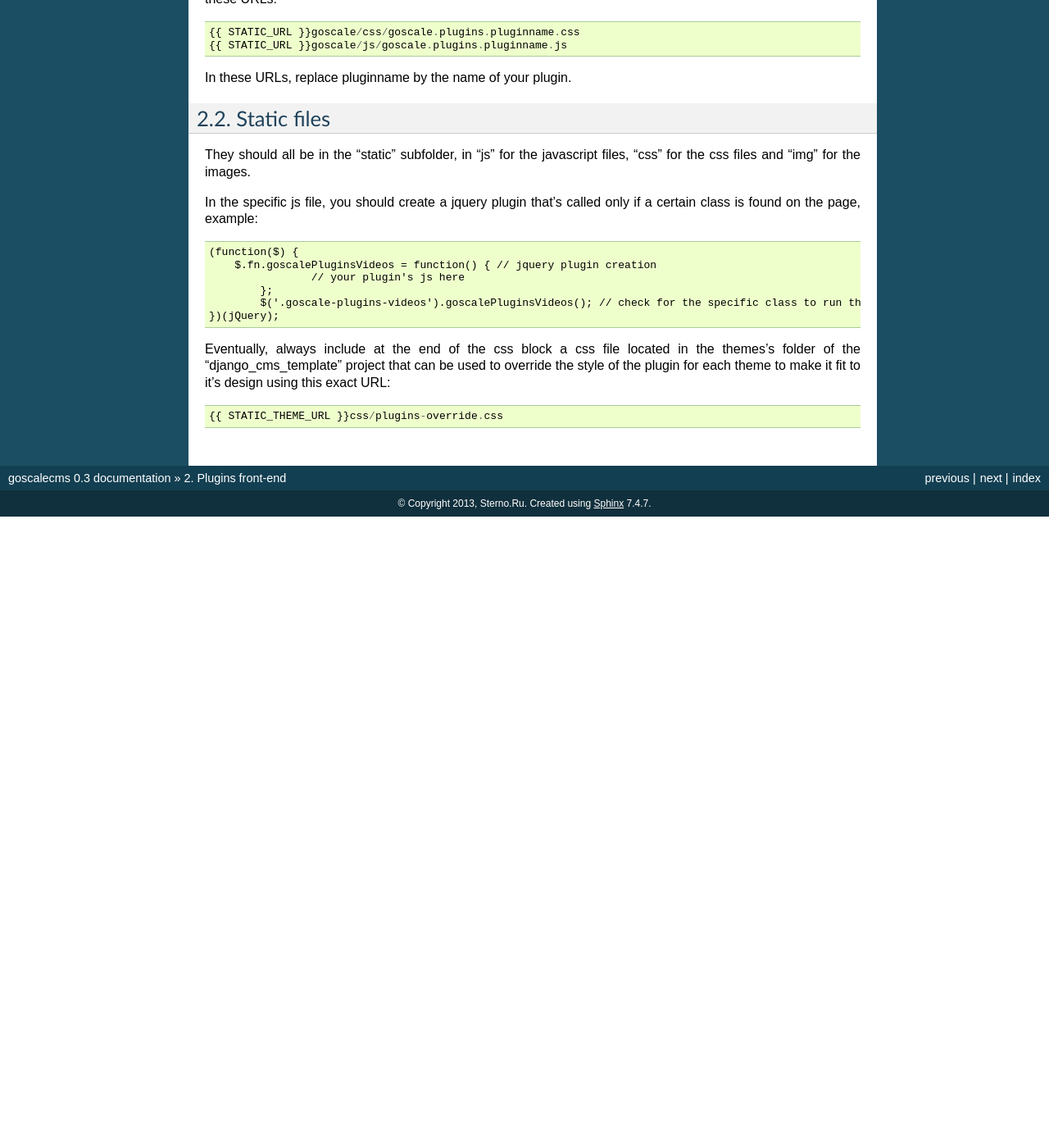
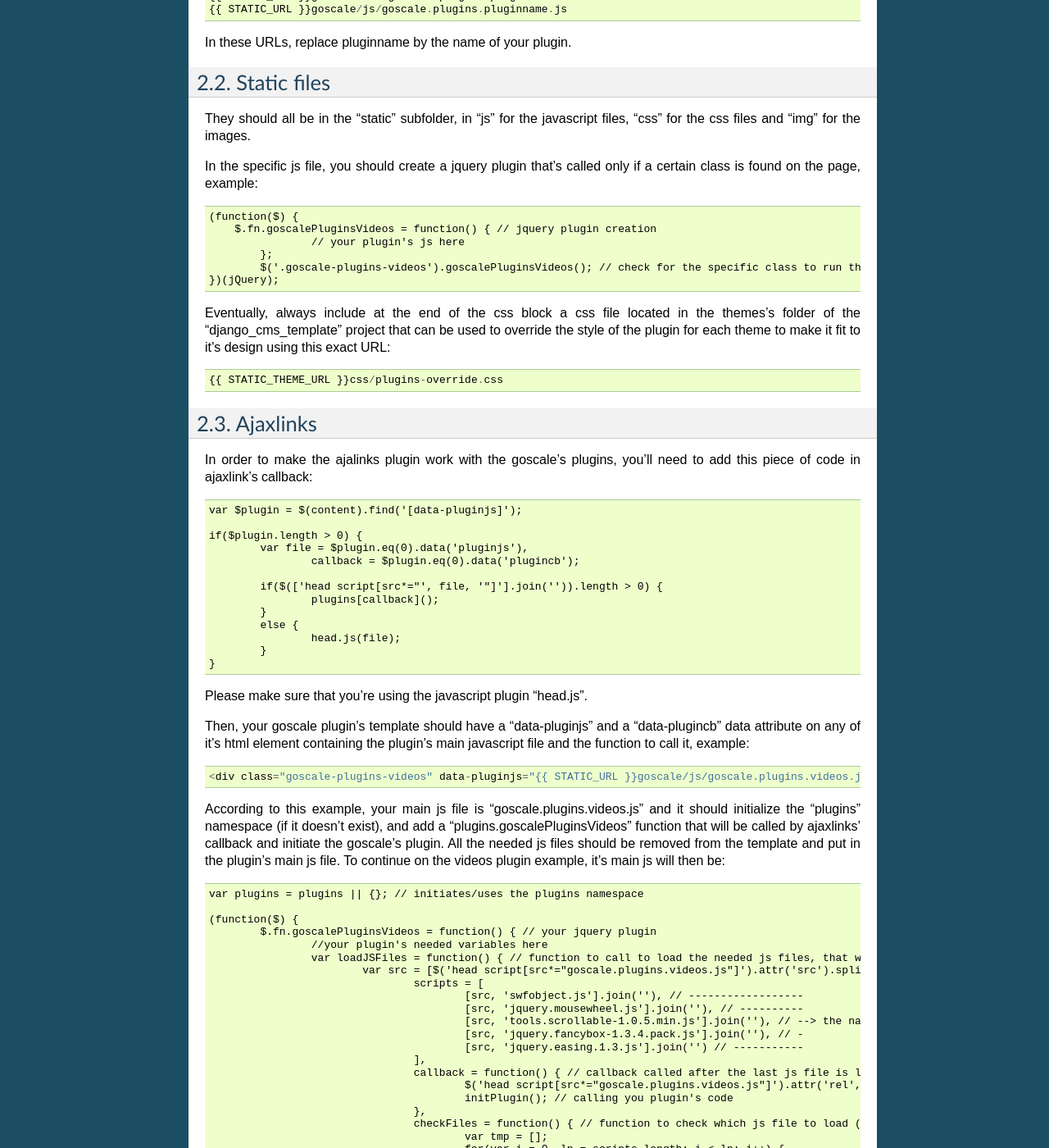
Before and after one commit to sternoru/goscalecms, a Sphinx documentation site: the page built from docs/plugins_frontend.rst, in a window 1280 px wide and 1400 px high, scrolled down 629 px. Shown: the whole window at 82% size. Built offline with Sphinx 7.4.7, drawn with Linux system fonts in a browser that asks for light colours; before the commit the page ends 1259 px from its top, so only the background shows below that; some of the changed text lies outside the part shown.

Commit message:
#10 - Closed

```diff
--- a/docs/plugins_frontend.rst
+++ b/docs/plugins_frontend.rst
@@ -14,9 +14,7 @@ In all these templates you have access to 2 main variables :
 * {{ title }} : a string containing the title of the page, set in the "title" field of a plugin in the admin
 * {{ posts }} : a dictionary containig the content to display on the page (videos, rss feeds, pictures, ...)
 
-Then, each plugin has it's own specific secondary variables to display additional information or choose a specific layout. You can check all the variables available and their content at any time by adding this line to a template: ::
-
-	<textarea>{{ debug }}</textarea>
+Then, each plugin has it's own specific secondary variables to display additional information or choose a specific layout.
 
 For each new plugin, always use the same structure as the other plugin's templates (to include the base css and js files). To include plugin's specific js and css files (used by dependencies like jquery plugins), use these URLs: ::
 
@@ -48,3 +46,114 @@ In the specific js file, you should create a jquery plugin that's called only if
 Eventually, always include at the end of the css block a css file located in the themes's folder of the "django_cms_template" project that can be used to override the style of the plugin for each theme to make it fit to it's design using this exact URL: ::
 
 	{{ STATIC_THEME_URL }}css/plugins-override.css
+
+
+2.3. Ajaxlinks
+-----------------
+
+In order to make the ajalinks plugin work with the goscale's plugins, you'll need to add this piece of code in ajaxlink's callback: ::
+
+	var $plugin = $(content).find('[data-pluginjs]');
+
+	if($plugin.length > 0) {
+		var file = $plugin.eq(0).data('pluginjs'),
+			callback = $plugin.eq(0).data('plugincb');
+
+		if($(['head script[src*="', file, '"]'].join('')).length > 0) {
+			plugins[callback]();
+		}
+		else {
+			head.js(file);
+		}
+	}
+
+Please make sure that you're using the javascript plugin "head.js".
+
+Then, your goscale plugin's template should have a "data-pluginjs" and a "data-plugincb" data attribute on any of it's html element containing the plugin's main javascript file and the function to call it, example: ::
+
+	<div class="goscale-plugins-videos" data-pluginjs="{{ STATIC_URL }}goscale/js/goscale.plugins.videos.js" data-plugincb="goscalePluginsVideos">
+
+According to this example, your main js file is "goscale.plugins.videos.js" and it should initialize the "plugins" namespace (if it doesn't exist), and add a "plugins.goscalePluginsVideos" function that will be called by ajaxlinks' callback and initiate the goscale's plugin. All the needed js files should be removed from the template and put in the plugin's main js file. To continue on the videos plugin example, it's main js will then be: ::
+
+	var plugins = plugins || {}; // initiates/uses the plugins namespace
+
+	(function($) {
+		$.fn.goscalePluginsVideos = function() { // your jquery plugin
+			//your plugin's needed variables here
+			var loadJSFiles = function() { // function to call to load the needed js files, that were in the plugin's template before
+				var src = [$('head script[src*="goscale.plugins.videos.js"]').attr('src').split('goscale/js/')[0], 'goscale/js/'].join(''),
+					scripts = [
+						[src, 'swfobject.js'].join(''), // ------------------
+						[src, 'jquery.mousewheel.js'].join(''), // ----------
+						[src, 'tools.scrollable-1.0.5.min.js'].join(''), // --> the names of the js files taken from the template
+						[src, 'jquery.fancybox-1.3.4.pack.js'].join(''), // -
+						[src, 'jquery.easing.1.3.js'].join('') // -----------
+					],
+					callback = function() { // callback called after the last js file is loaded
+						$('head script[src*="goscale.plugins.videos.js"]').attr('rel', 'ready'); // this js file's name
+						initPlugin(); // calling you plugin's code
+					},
+					checkFiles = function() { // function to check which js file to load (if they aren't already loaded by any other plugin)
+						var tmp = [];
+						for(var i = 0, ln = scripts.length; i < ln; i++) {
+							if($(['head script[src*="', scripts[i], '"]'].join('')).length == 0) {
+								tmp.push(scripts[i]);
+							}
+						}
+						scripts = tmp;
+					},
+					loadJSFile = function(filename, last) { // function to load the remaining needed js files
+						var fileref = document.createElement('script');
+						fileref.type = 'text/javascript';
+						fileref.src = filename;
+						if(last) {
+							fileref.onload = callback;
+						}
+						document.getElementsByTagName("head")[0].appendChild(fileref);
+					};
+
+				checkFiles(); // checking which js files to load
+				if(scripts.length == 0) { // if no files to load, calling your plugin's code
+					callback();
+				}
+				else { // else loading all the needed js files
+					for(var i = 0, ln = scripts.length; i < ln; i++) {
+						loadJSFile(scripts[i], (i == (ln - 1)));
+					}
+				}
+			},
+			initPlugin = function() { // function to call if/when the needed js files are loaded
+				// your plugin's code here
+			}; // end of your code
+
+			if($('head script[src*="goscale.plugins.form.js"]').length > 0) { // if the main js files are there
+				if($('head script[src*="goscale.plugins.videos.js"][rel="ready"]').length > 0) { // and the videos plugin's js files too
+					initPlugin(); // run your plugin's code
+				}
+				else {
+					loadJSFiles(); // else load the plugin's needed js files
+				}
+			}
+			else {
+				head.ready('goscale.plugins.form.js', function() { // else we're waiting for them to then load the plugin's js files
+					loadJSFiles();
+				});
+			}
+		}; // end of your jquery plugin
+
+		plugins.goscalePluginsVideos = function() { // the needed "plugins" namespace function to run your plugin's code from ajaxlinks' callback
+			$('.goscale-plugins-videos').goscalePluginsVideos(); // your plugin's call
+		};
+
+		plugins.goscalePluginsVideos(); // runs the first time this file is loaded (or each time it's loaded if ajaxlinks isn't used)
+	})(jQuery); // end of file
+
+And the plugin's template js section should look like this (in videos.html for example): ::
+
+	{% goscale_addtoblock "js" %} // goscale's sekizai tag
+		<script type="text/javascript">
+			head.ready('scripts', function() { // where scripts is the head.js label of the last of your local main js files, to be sure that they are ready before the plugin is called
+				head.js('{{ STATIC_URL }}goscale/js/goscale.plugins.videos.js'); // your plugin's main js file
+			});
+		</script>
+	{% endaddtoblock %}
--- a/goscale/plugins/pictures/templates/carousel_mini.html
+++ b/goscale/plugins/pictures/templates/carousel_mini.html
@@ -9,7 +9,7 @@
 
 {% goscale_addtoblock "js" %}
 	<script type="text/javascript">
-		head.ready('scripts.js', function() {
+		head.ready('scripts', function() {
 			head.js('{{ STATIC_URL }}goscale/js/goscale.plugins.pictures.carousel.js');
 		});
 	</script>
--- a/goscale/plugins/pictures/templates/grid.html
+++ b/goscale/plugins/pictures/templates/grid.html
@@ -10,7 +10,7 @@
 
 {% goscale_addtoblock "js" %}
 	<script type="text/javascript">
-		head.ready('scripts.js', function() {
+		head.ready('scripts', function() {
 			head.js('{{ STATIC_URL }}goscale/js/goscale.plugins.pictures.grid.js');
 		});
 	</script>
--- a/goscale/plugins/pictures/templates/slideshow.html
+++ b/goscale/plugins/pictures/templates/slideshow.html
@@ -8,7 +8,7 @@
 
 {% goscale_addtoblock "js" %}
 	<script type="text/javascript">
-		head.ready('scripts.js', function() {
+		head.ready('scripts', function() {
 			head.js('{{ STATIC_URL }}goscale/js/goscale.plugins.pictures.slideshow.js');
 		});
 	</script>
--- a/goscale/plugins/pictures/templates/slideshow_mini.html
+++ b/goscale/plugins/pictures/templates/slideshow_mini.html
@@ -9,7 +9,7 @@
 
 {% goscale_addtoblock "js" %}
 	<script type="text/javascript">
-		head.ready('scripts.js', function() {
+		head.ready('scripts', function() {
 			head.js('{{ STATIC_URL }}goscale/js/goscale.plugins.pictures.mini.js');
 		});
 	</script>
--- a/goscale/plugins/pictures/templates/slideshow_with_thumbnails.html
+++ b/goscale/plugins/pictures/templates/slideshow_with_thumbnails.html
@@ -9,7 +9,7 @@
 
 {% goscale_addtoblock "js" %}
 	<script type="text/javascript">
-		head.ready('scripts.js', function() {
+		head.ready('scripts', function() {
 			head.js('{{ STATIC_URL }}goscale/js/goscale.plugins.pictures.thumbnails.js');
 		});
 	</script>
```
Also changed, not shown: 2 other files.
